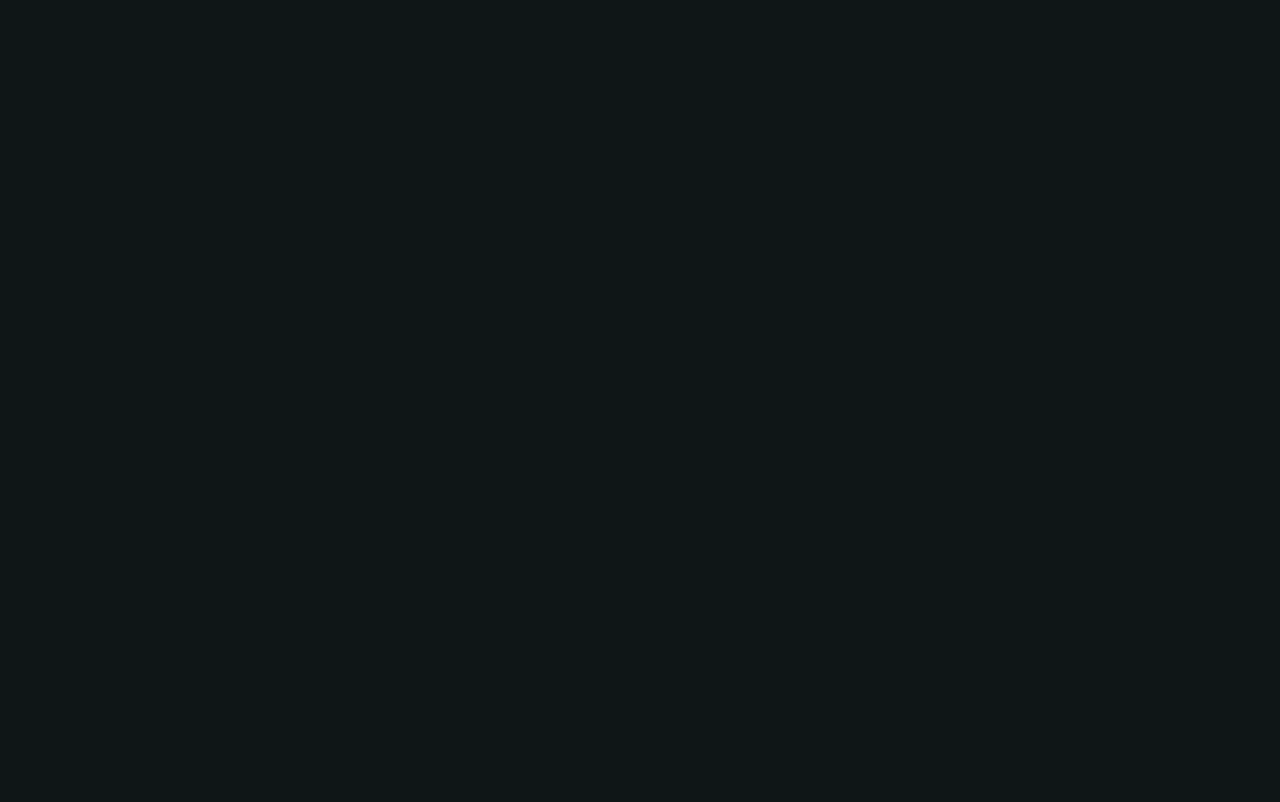
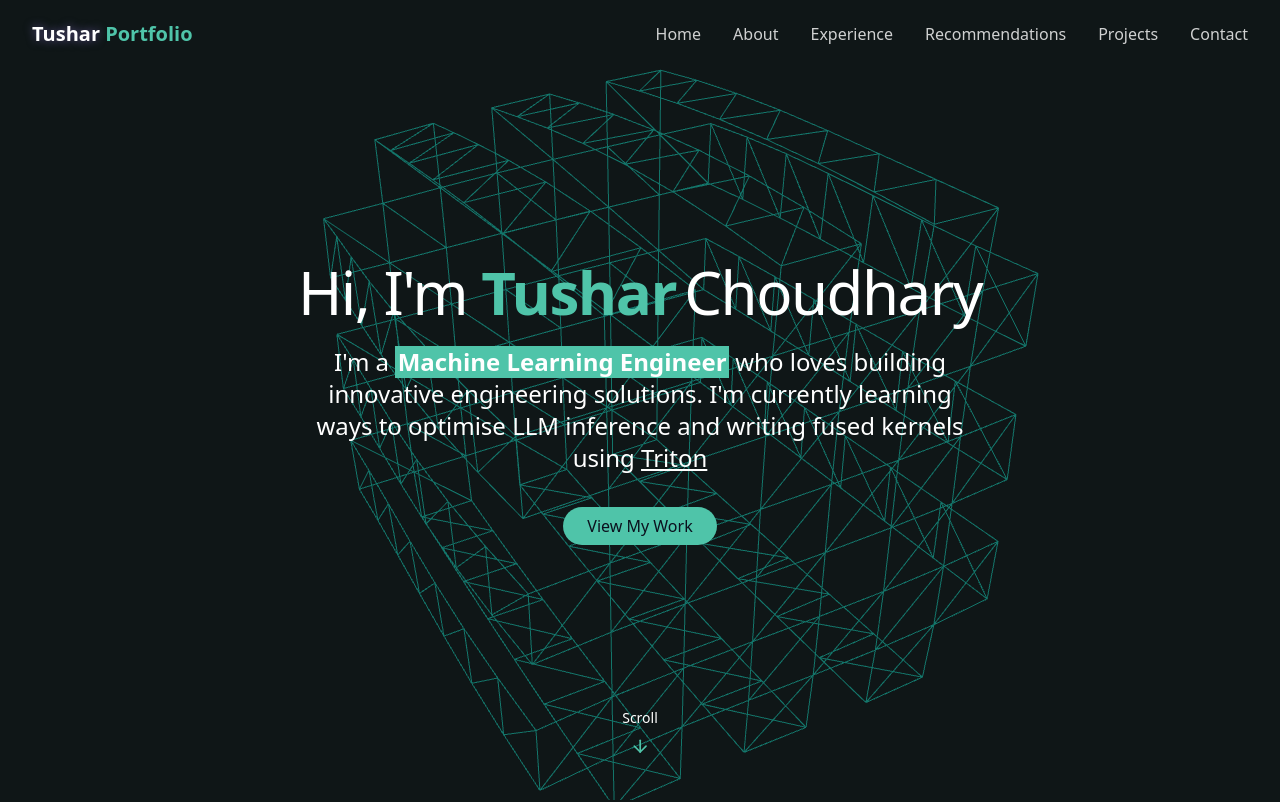
Before and after one commit to chaudharyt99/tushar-portfolio, a React (Vite) app: page / in a window 1280 px wide. Shown: the top 802 px of the page. Built offline with nearby package versions, Linux system fonts and the light colour scheme.

Commit message:
changes to base path

```diff
--- a/src/App.jsx
+++ b/src/App.jsx
@@ -5,7 +5,7 @@ import NotFound from './pages/NotFound'
 function App () {
   return (
     <>
-      <BrowserRouter basename='/tushar-portfolio'>
+      <BrowserRouter basename='/'>
         <Routes>
           <Route index element={<Home />} />
           <Route path='*' element={<NotFound />} />
--- a/src/components/ProjectsSection.jsx
+++ b/src/components/ProjectsSection.jsx
@@ -5,7 +5,7 @@ const projects = [
     id: 1,
     title: 'Accident Detection',
     description: 'An accident detection and emergency reporting service.',
-    image: '/tushar-portfolio/projects/accident-detection.gif',
+    image: '/projects/accident-detection.gif',
     tags: ['PyTorch', 'CV', 'DenseNet'],
     demoUrl:
       'https://github.com/chaudharyt99/smart-accident-detection-reporting#',
@@ -17,7 +17,7 @@ const projects = [
     title: 'Netflix Recommendation',
     description:
       'An Approximate Nearest Neighbors based title recommendation system.',
-    image: '/tushar-portfolio/projects/netflix-title-recommendation.gif',
+    image: '/projects/netflix-title-recommendation.gif',
     tags: ['Annoy', 'NLP', 'Flask'],
     demoUrl: 'https://github.com/chaudharyt99/netflix-movie-recommendation',
     githubUrl: 'https://github.com/chaudharyt99/netflix-movie-recommendation'
@@ -26,7 +26,7 @@ const projects = [
     id: 3,
     title: 'Digits recognition',
     description: 'A from-scratch handwritten MNIST digit recognition tool.',
-    image: '/tushar-portfolio/projects/mnist-digits.gif',
+    image: '/projects/mnist-digits.gif',
     tags: ['Python', 'Numpy', 'Jupyter'],
     demoUrl: 'https://github.com/chaudharyt99/mnist_using_numpy_scratch',
     githubUrl: 'https://github.com/chaudharyt99/mnist_using_numpy_scratch'
--- a/src/components/Recommendations.jsx
+++ b/src/components/Recommendations.jsx
@@ -8,7 +8,7 @@ const Recommendations = () => {
       position: 'Director - Data Science',
       company: 'UnitedHealth Group',
       text: "Tushar worked as a data scientist in my team during his 1+ year stint with Optum (UHG). During this time, Tushar demonstrated that he is a thorough and detail oriented person. He worked diligently on the 'Enhanced Search' project... ",
-      image: '/tushar-portfolio/recommendations/biren.png',
+      image: '/recommendations/biren.png',
       linkedinUrl: 'https://www.linkedin.com/in/birenrajdev/'
     },
     {
@@ -16,7 +16,7 @@ const Recommendations = () => {
       position: 'Manager - Data Science',
       company: 'UnitedHealth Group',
       text: 'Tushar is a great guy, he is a phenomenal analytical mind set person with sound hands on Machine Learning, NLP, Deep Learning. His deep Understanding of conversational data and health care domain helped us to bring great values... ',
-      image: '/tushar-portfolio/recommendations/manoj.png',
+      image: '/recommendations/manoj.png',
       linkedinUrl: 'https://www.linkedin.com/in/manoj-agarwal-a044053b/'
     }
   ]
--- a/vite.config.js
+++ b/vite.config.js
@@ -6,7 +6,7 @@ import path from 'path'
 // https://vite.dev/config/
 export default defineConfig({
   plugins: [react(), tailwindcss()],
-  base: '/tushar-portfolio',
+  base: '/',
   resolve: {
     alias: {
       '@': path.resolve(__dirname, './src')
```
